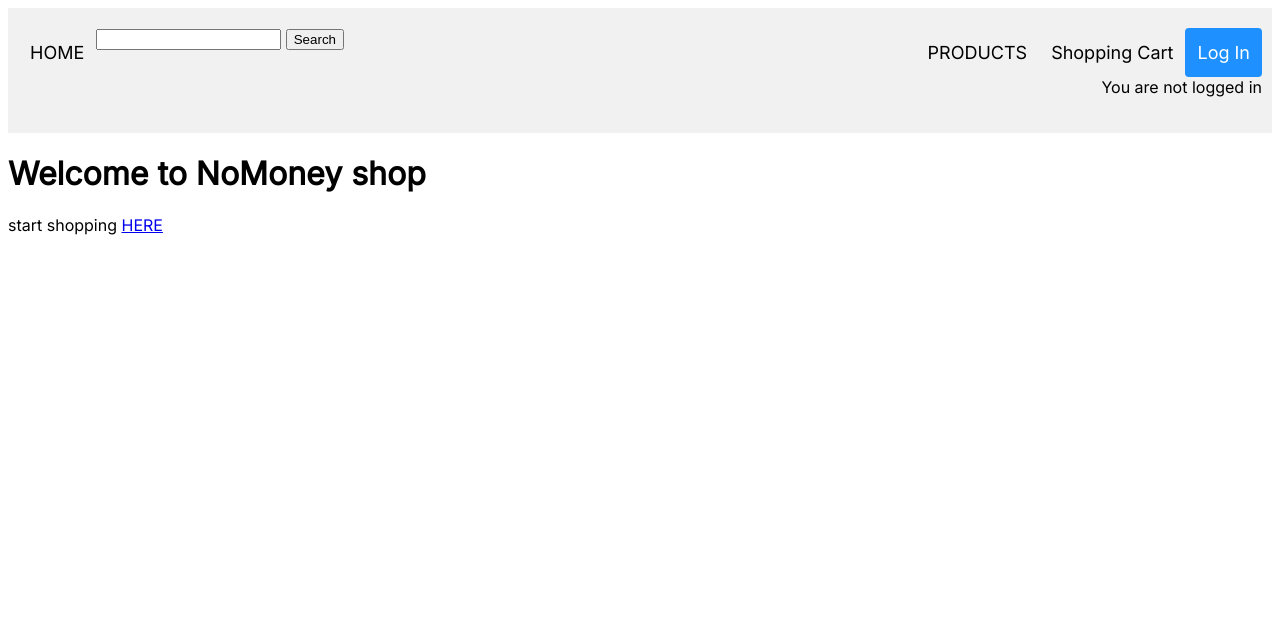
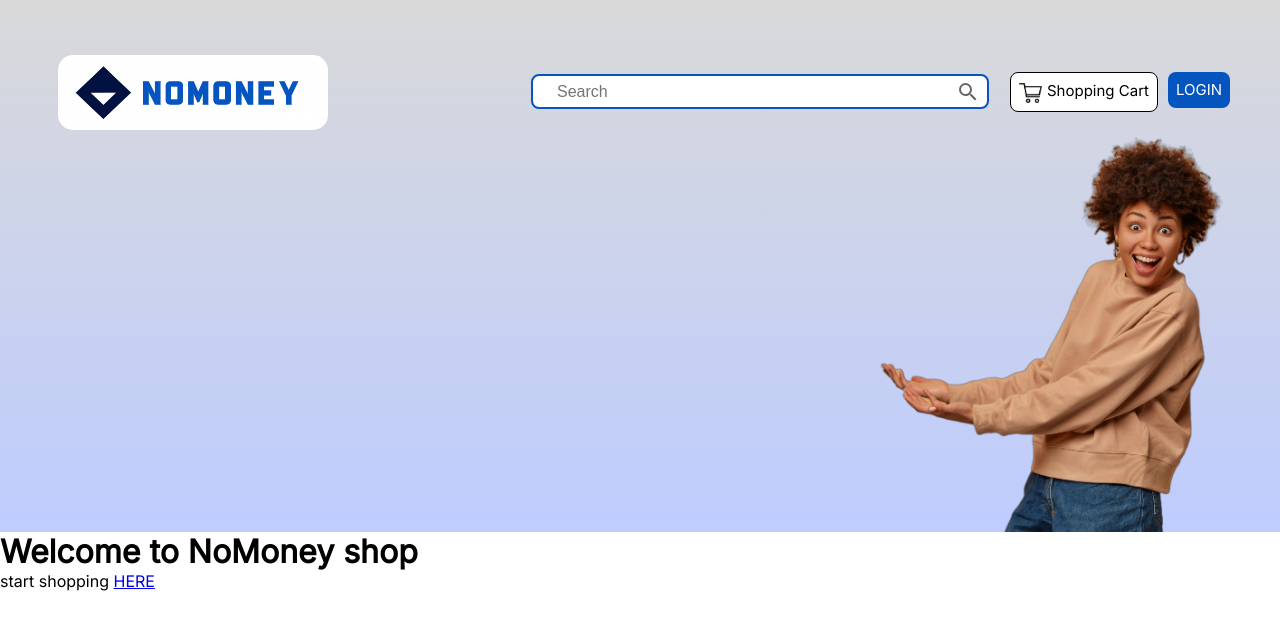
Before and after one commit to oransom48/10daysproject2023_NoMoney, a Django app: template shopping/goods/templates/main.html in a window 1280 px wide. Shown: the top 630 px of the page. Run offline with Django 3.2, Linux system fonts and the light colour scheme; the template is opened without the code that fills it, so the values that code supplies are empty.

Commit message:
css home page 80%

```diff
--- a/shopping/goods/static/css/main.css
+++ b/shopping/goods/static/css/main.css
@@ -1,16 +1,45 @@
 /* font */
 
 
-
 .inter-font {
-    font-family: "Inter", Bold;
+    font-family: "Inter", sans-serif;
 }
 
+
 /* /font */
+* {
+  margin: 0;
+  padding: 0;
+  box-sizing: border-box;
+}
+
+.logo {
+  display: block;
+  margin-top: -25px;
+  width: 50%;
+  border-radius: 15px;
+}
+
+.person {
+  display: block;
+  margin-bottom: -100px;
+  width: 50%;
+}
+
+.center {
+  display: block;
+  margin-top: 2px;
+  margin-right: 5px;
+  width: 50%;
+}
+
 .topnav {
     overflow: hidden;
+    background: rgb(217,217,217);
+    background: linear-gradient(180deg, rgba(217,217,217,1) 0%, rgba(190,204,255,1) 100%);
     background-color: #f1f1f1;
-    padding: 20px 10px;
+    width: 100%;
+    padding: 100px 50px;
   }
 
 
@@ -18,11 +47,12 @@
     float: left;
     color: black;
     text-align: center;
-    padding: 12px;
+    padding: 8px;
     text-decoration: none;
-    font-size: 18px;
-    line-height: 25px;
-    border-radius: 4px;
+    font-size: 15px;
+    line-height: 20px;
+    border-radius: 8px;
+    margin-top: -28px;
   }
 
 
@@ -42,13 +72,27 @@
 
 
   .topnav a.active {
-    background-color: dodgerblue;
+    background-color: #0455BF;
     color: white;
   }
 
+  .topnav a.active-white {
+    background-color: white;
+    margin-right: 10px;
+    margin-left: 7px;
+    border: 1px solid black;
+    color: black;
+  }
+
+  .topnav-center {
+    float: center;
+    margin: auto;
+    width: 11%;
+  }
 
   .topnav-right {
     float: right;
+
   }
 
 
@@ -62,3 +106,43 @@
       float: none;
     }
   }
+
+
+/* search */
+
+  .searchBar {
+    width: 40%;
+    float: right;
+    display: flex;
+    flex-direction: row;
+    align-items: center;
+  }
+
+  #searchQueryInput {
+    width: 100%;
+    margin-top: -40px;
+    height: 2.2rem;
+    background: #ffffff;
+    outline: none;
+    border: 2px solid #0455BF;
+    border-radius: 8px;
+    padding: 0 3.5rem 0 1.5rem;
+    font-size: 1rem;
+  }
+
+  #searchQuerySubmit {
+    width: 4.5rem;
+    height: 3.8rem;
+    margin-top: -37px;
+    margin-left: -3.5rem;
+    background: none;
+    border: none;
+    outline: none;
+  }
+
+  #searchQuerySubmit:hover {
+    cursor: pointer;
+  }
+
+
+/* /search */
--- a/shopping/goods/templates/master.html
+++ b/shopping/goods/templates/master.html
@@ -11,16 +11,16 @@
             <link rel="stylesheet", href="{% static 'css/main.css' %}">
 
             <div class="topnav">
-                <a href="/">HOME</a>
+                <a href="/"><img src="static/nomoney logo.png" class="logo" style="width:270px;height:75px;"></a>
                 <div class="topnav-right">
-                    <a href="{% url 'productlist' %}">PRODUCTS</a>
-                    <a href="{% url 'cart_detail' %}">Shopping Cart</a>
+                    <!-- <a href="{% url 'productlist' %}">PRODUCTS</a> -->
+                    <a class="active-white" href="{% url 'cart_detail' %}"> <img src="static/shopping cart icon.png" style="float:left;width:23px;height:20px;" class="center">Shopping Cart</a>
                     {% if user.is_authenticated %}
-                        <a>Hi {{ user.username }}!</a>
-                        <a class="active" href="{% url 'logout' %}">Log Out</a>
+                        <a style="margin-right: 7px;">Hi {{ user.username }}!</a>
+                        <a class="active" href="{% url 'logout' %}">LOGOUT</a>
                     {% else %}
-                        <a class="active" href="{% url 'login' %}">Log In</a>
-                        <p class="topnav--right">You are not logged in</p>
+                        <a class="active" href="{% url 'login' %}">LOGIN</a>
+                        <!-- <p class="topnav--right">You are not logged in</p> -->
                     {% endif %}
                 </div>
 
@@ -29,10 +29,17 @@
 
 
                 <form method="POST" action="{% url 'searched' %}">
-                    {% csrf_token %}
-                    <input type="text" name="textfield">
-                    <button type="submit">Search</button>
+                    <div class="searchBar">
+                        {% csrf_token %}
+                        <input id="searchQueryInput" type="text" name="textfield" placeholder="Search" value="" />
+                        <button id="searchQuerySubmit" type="submit" name="searchQuerySubmit">
+                        <svg style="width:24px;height:24px" viewBox="0 0 24 24"><path fill="#666666" d="M9.5,3A6.5,6.5 0 0,1 16,9.5C16,11.11 15.41,12.59 14.44,13.73L14.71,14H15.5L20.5,19L19,20.5L14,15.5V14.71L13.73,14.44C12.59,15.41 11.11,16 9.5,16A6.5,6.5 0 0,1 3,9.5A6.5,6.5 0 0,1 9.5,3M9.5,5C7,5 5,7 5,9.5C5,12 7,14 9.5,14C12,14 14,12 14,9.5C14,7 12,5 9.5,5Z" />
+                        </svg>
+                        </button>
+                    </div>
                 </form>
+
+                <img src="static/happy woman.png" style="float:right;width:30%;" class="person">
 
 
             </div>
```
Also changed, not shown: shopping/db.sqlite3, shopping/goods/static/happy woman.png (added), shopping/goods/static/nomoney logo.png (added), shopping/goods/static/shopping cart icon.png (added).
